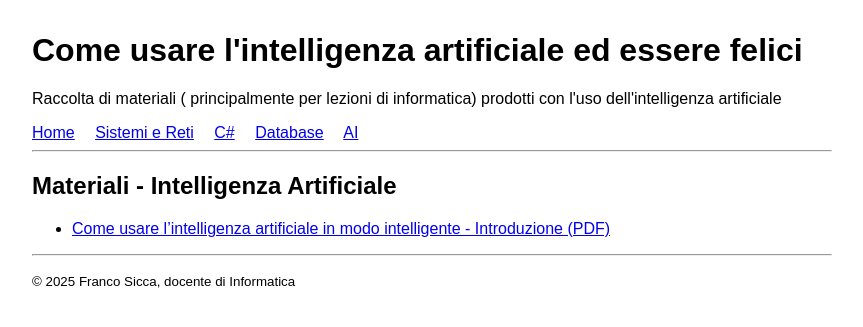
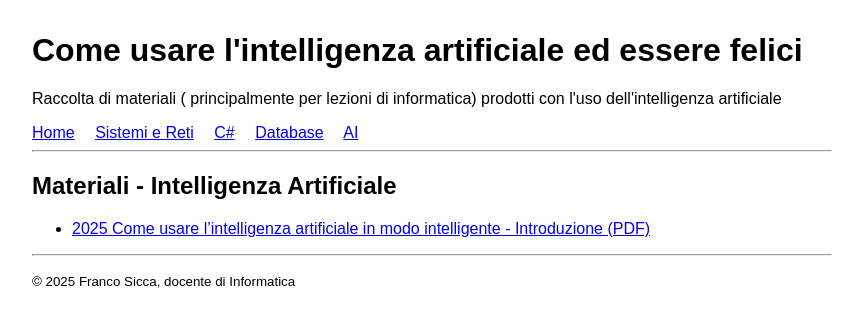
Before and after one commit to franco71to/sicca, a Jekyll site: the page built from materiali/intelligenza-artificiale.md, in a window 1280 px wide. Shown: the top 327 px of the page, without its empty margins (0-863 px from the left). Built offline with Jekyll 4.4.1, drawn with Linux system fonts in a browser that asks for light colours.

Commit message:
Update intelligenza-artificiale.md

```diff
--- a/materiali/intelligenza-artificiale.md
+++ b/materiali/intelligenza-artificiale.md
@@ -5,4 +5,4 @@ title: Intelligenza Artificiale
 
 ## Materiali - Intelligenza Artificiale
 
-- [Come usare l'intelligenza artificiale in modo intelligente - Introduzione (PDF)]({{ site.baseurl }}/assets/2025lezioniUsoChatGPT.pdf)
+- [2025 Come usare l'intelligenza artificiale in modo intelligente - Introduzione (PDF)]({{ site.baseurl }}/assets/2025lezioniUsoChatGPT.pdf)
```
